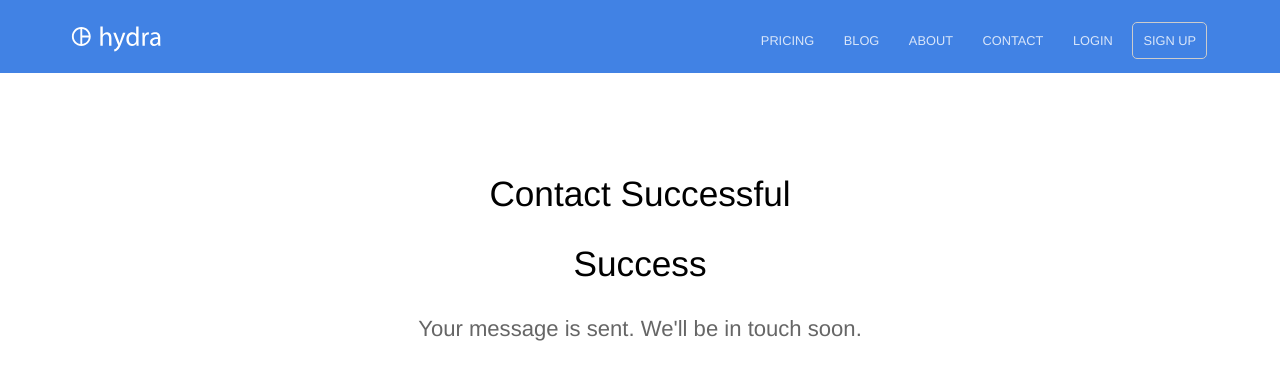
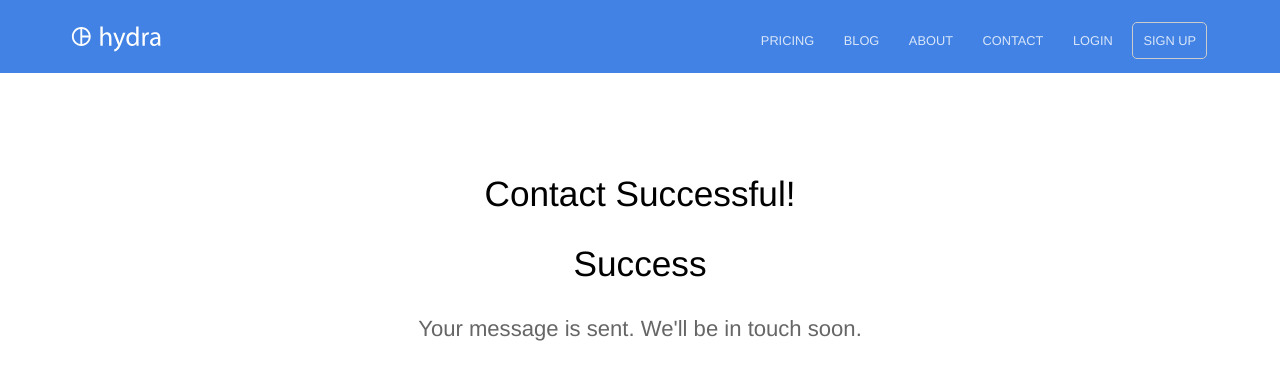
Before and after one commit to rycoll/Git-Sync-Test, a Jekyll site: the page built from contact-success.html, in a window 1280 px wide. Shown: the top 370 px of the page. Built offline with Jekyll 4.4.1, drawn with Linux system fonts in a browser that asks for light colours.

Commit message:
Updated 1 file via CloudCannon.

```diff
--- a/contact-success.html
+++ b/contact-success.html
@@ -1,5 +1,5 @@
 ---
-title: Contact Successful
+title: Contact Successful!
 ---
 
 <h2>Success</h2>
```
